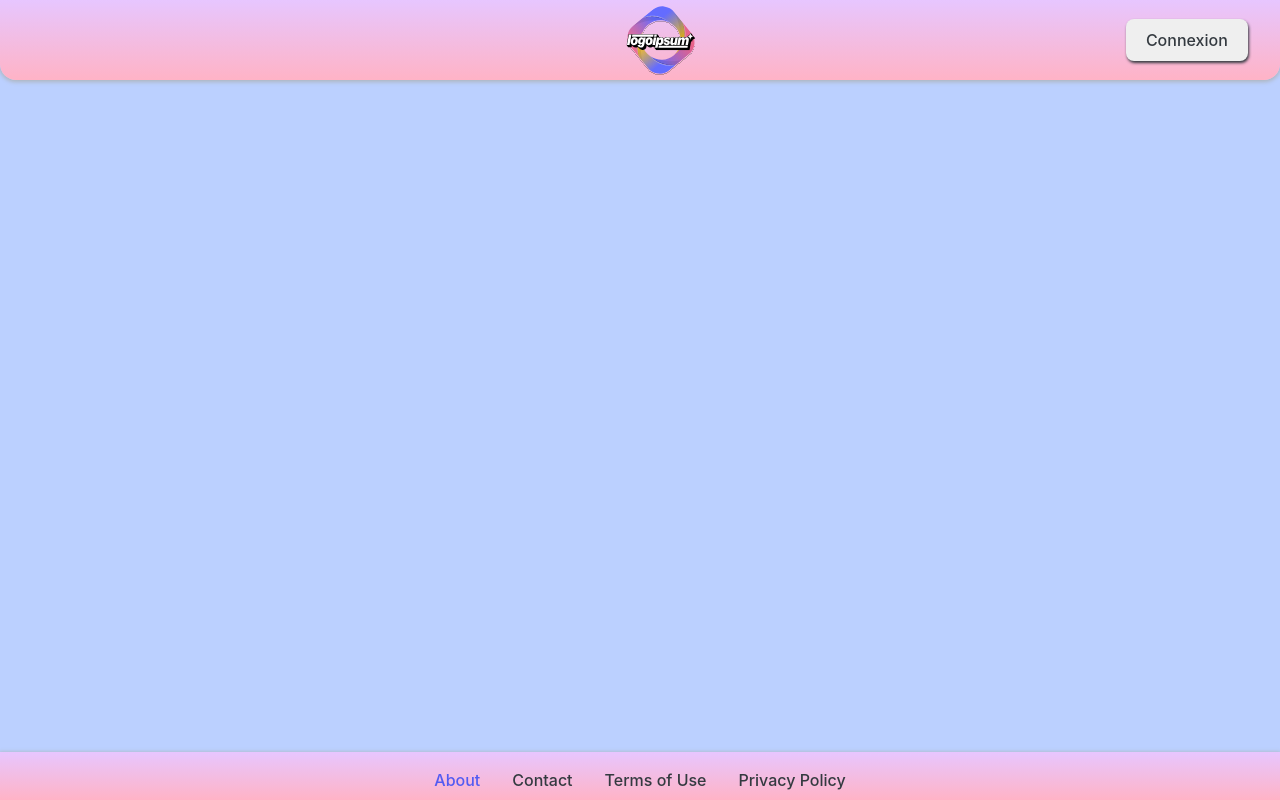
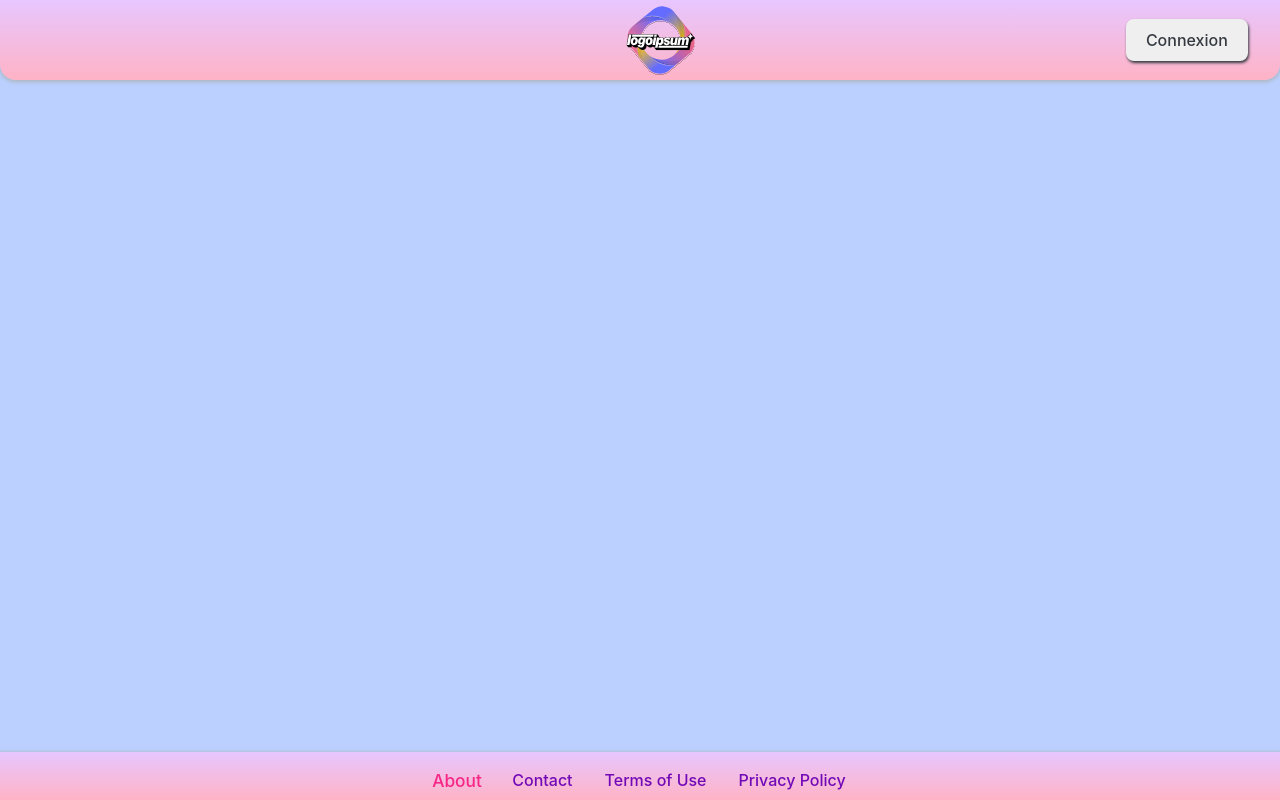
Before and after one commit to MeddyFerry/modal-template, a React (Vite) app: page / in a window 1280 px wide. In both pictures the pointer is over the link "About". Built offline with nearby package versions, Linux system fonts and the light colour scheme.

Commit message:
some style

```diff
--- a/src/components/Footer/footer.scss
+++ b/src/components/Footer/footer.scss
@@ -15,5 +15,10 @@
   padding-top: 1rem;
   display: inline-block;
   margin: 0 1rem;
-  color: #343a40;
+  color: #7209b7;
+
+  &:hover {
+    color: #f72585;
+    transform: scale(1.08);
+  }
 }
```
